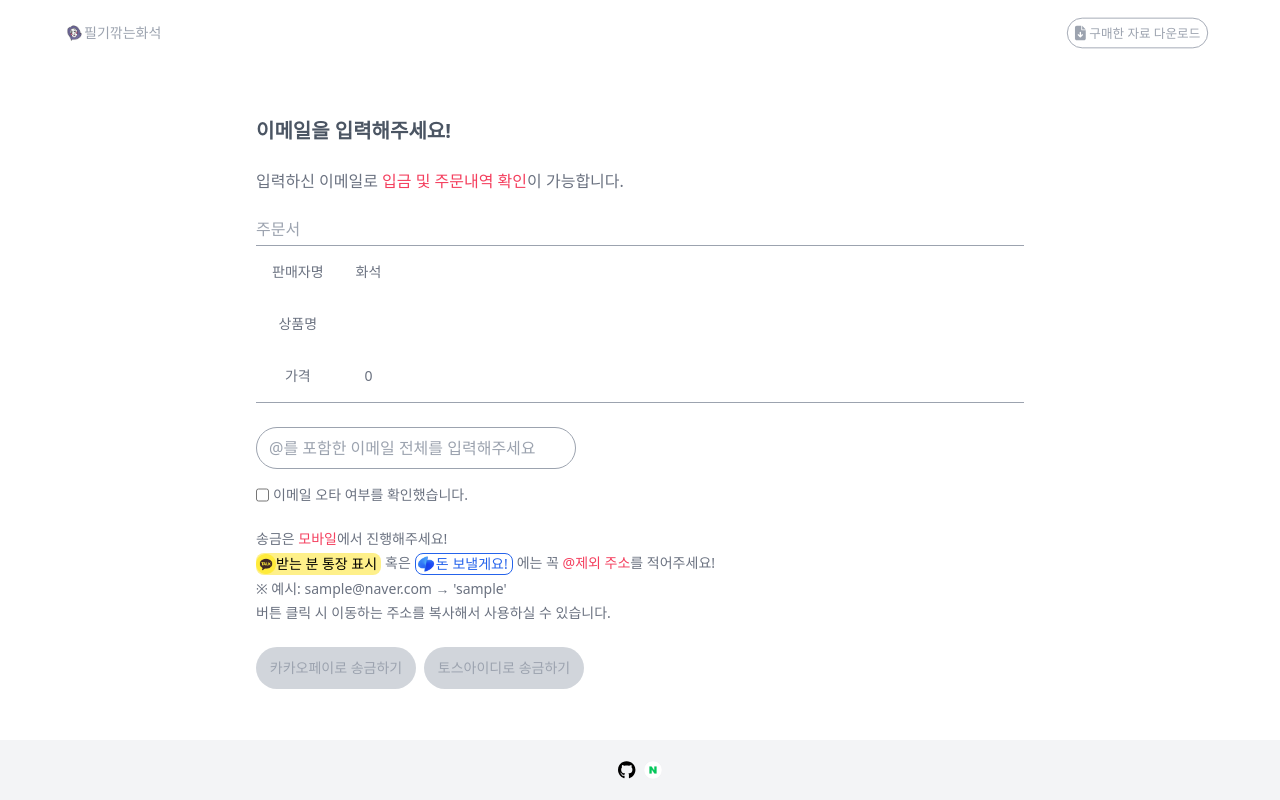
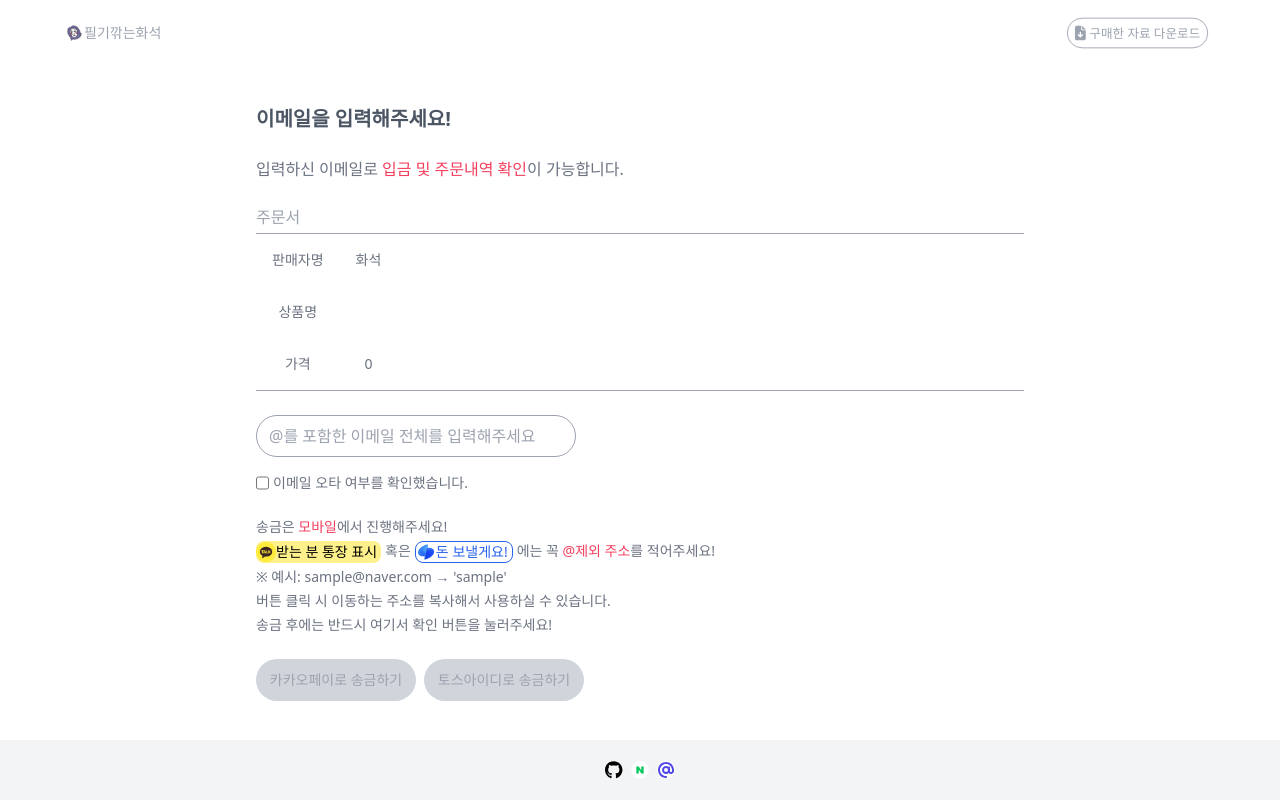
Before and after one commit to agnes0304/chronos-nextjs, a Next.js app: page /payment in a window 1280 px wide. Built offline with nearby package versions, Linux system fonts and the light colour scheme; no server answers.

Commit message:
added email button in Footer

```diff
--- a/package.json
+++ b/package.json
@@ -10,6 +10,7 @@
   },
   "dependencies": {
     "@fortawesome/free-brands-svg-icons": "^6.4.2",
+    "@fortawesome/free-regular-svg-icons": "^6.5.1",
     "@fortawesome/free-solid-svg-icons": "^6.4.2",
     "@fortawesome/react-fontawesome": "^0.2.0",
     "@lexical/react": "^0.12.4",
--- a/src/app/payment/page.tsx
+++ b/src/app/payment/page.tsx
@@ -161,6 +161,9 @@ const Payment = ({
           <p className="text-sm font-normal text-gray-500">
             버튼 클릭 시 이동하는 주소를 복사해서 사용하실 수 있습니다.
           </p>
+          <p className="text-sm font-normal text-gray-500">
+            송금 후에는 반드시 여기서 확인 버튼을 눌러주세요!
+          </p>
         </div>
         <PayActions isActive={isActive} submitHandler={submitHandler} />
       </div>
--- /dev/null
+++ b/src/components/CopyEmailBtn.tsx
@@ -0,0 +1,50 @@
+"use client";
+import { FontAwesomeIcon } from "@fortawesome/react-fontawesome";
+import { faAt } from "@fortawesome/free-solid-svg-icons";
+// import { faEnvelope } from "@fortawesome/free-regular-svg-icons";
+
+const CopyEmailBtn = () => {
+  const copyToClipboardFallback = (email: string) => {
+    const textarea = document.createElement("textarea");
+    textarea.textContent = email;
+    document.body.appendChild(textarea);
+    textarea.focus();
+    textarea.select();
+
+    try {
+      const successful = document.execCommand("copy");
+      if (successful) {
+        alert(`이메일이 복사되었습니다. ${email}`);
+      } else {
+        console.error("Copy command was unsuccessful");
+      }
+    } catch (err) {
+      console.error("Fallback copy method failed", err);
+    }
+
+    document.body.removeChild(textarea);
+  };
+
+  const copyToClipboard = async () => {
+    const adminEmail = "chronos9734@gmail.com";
+    try {
+      if (navigator.clipboard) {
+        await navigator.clipboard.writeText(adminEmail);
+        alert("이메일이 복사되었습니다.");
+      } else {
+        copyToClipboardFallback(adminEmail);
+      }
+    } catch (err) {
+      console.error("이메일 복사에 실패했습니다.", err);
+      copyToClipboardFallback(adminEmail);
+    }
+  };
+
+  return (
+    <button type="button" onClick={copyToClipboard}>
+      <FontAwesomeIcon icon={faAt} />
+    </button>
+  );
+};
+
+export default CopyEmailBtn;
--- a/src/components/Footer.tsx
+++ b/src/components/Footer.tsx
@@ -2,8 +2,10 @@ import { FontAwesomeIcon } from "@fortawesome/react-fontawesome";
 import { faGithub } from "@fortawesome/free-brands-svg-icons";
 import naverCircle from "../../public/naverCircle.png";
 import Image from "next/image";
+import CopyEmailBtn from "./CopyEmailBtn";
 
 const Footer = () => {
+
   return (
     <footer className="w-[100vw] py-4 bg-gray-100 flex justify-center items-center">
       <div className="flex gap-2 items-center">
@@ -21,6 +23,9 @@ const Footer = () => {
             alt="naver blog logo"
           />
         </a>
+        <div className="w-[18px] h-[18px] p-2 flex justify-center items-center rounded-full bg-white text-indigo-600">
+          <CopyEmailBtn />
+        </div>
       </div>
     </footer>
   );
```
Also changed, not shown: 1 other file (tests, documents, lock files or other folders).
